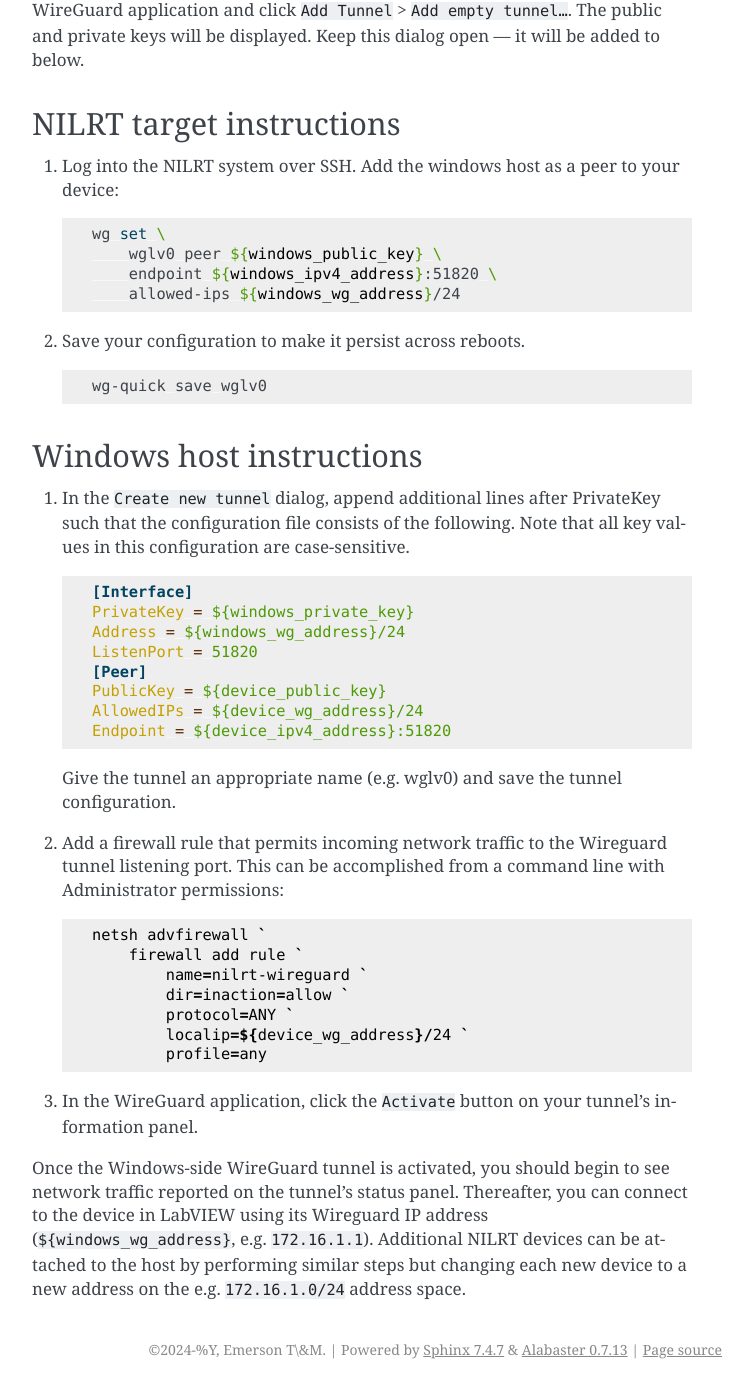
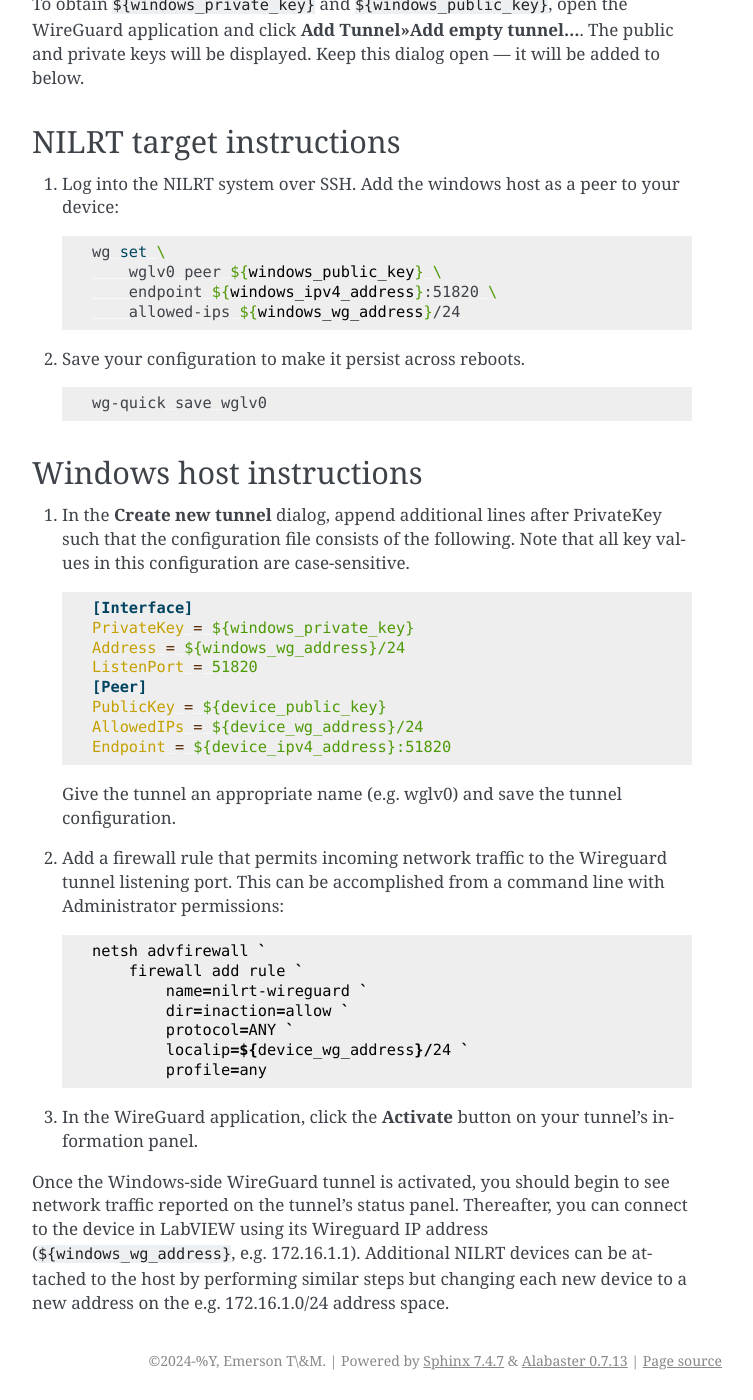
Before and after one commit to ni/nilrt-snac-guide, a Sphinx documentation site: the page built from source/appendix_2.rst, in a window 1280 px wide and 1400 px high, scrolled down 1817 px. Shown: the whole window, without its empty margins (388-1141 px from the left). Built offline with Sphinx 7.4.7, drawn with Linux system fonts in a browser that asks for light colours; some of the changed text lies outside the part shown.

```diff
--- a/source/appendix_2.rst
+++ b/source/appendix_2.rst
@@ -26,13 +26,13 @@ pseudocode variables, which you should replace before entry.
 | Variable                  | Description          | To compute…                   |Sample Value   |
 +===========================+======================+===============================+===============+
 |``${windows_private_key}`` | Private              | Open WireGuard,               |               |
-|                           | key of Windows host  | select **Add Tunnel » Create  | YJ0NxsWisQ…   |
+|                           | key of Windows host  | select **Add Tunnel»Create    | YJ0NxsWisQ…   |
 |                           |                      | New Tunnel…**, and record     |               |
-|                           |                      | the value of PrivateKey       |               |
+|                           |                      | the value of **PrivateKey**   |               |
 +---------------------------+----------------------+-------------------------------+---------------+
 | ``${windows_public_key}`` | Public key           | Record the value of "Public   |               |
-|                           | of Windows host      | key" in the Create new tunnel | OF9sbmVqTs…   |
-|                           |                      | dialog above                  |               |
+|                           | of Windows host      | key" in the **Create new      | OF9sbmVqTs…   |
+|                           |                      | tunnel** dialog above         |               |
 +---------------------------+----------------------+-------------------------------+---------------+
 |                           | IPv4 address of      | ``ipconfig``                  | 10.0.2.1      |
 |``${windows_ipv4_address}``| Windows host through |                               |               |
@@ -80,7 +80,7 @@ target and run
     wg show wglv0 private-key # private key
 
 To obtain ``${windows_private_key}`` and ``${windows_public_key}``, open the
-WireGuard application and click ``Add Tunnel`` > ``Add empty tunnel…``. The
+WireGuard application and click **Add Tunnel»Add empty tunnel…**. The
 public and private keys will be displayed. Keep this dialog open --- it
 will be added to below.
 
@@ -114,7 +114,7 @@ NILRT target instructions
 Windows host instructions
 ^^^^^^^^^^^^^^^^^^^^^^^^^
 
-1.  In the ``Create new tunnel`` dialog, append additional lines after
+1.  In the **Create new tunnel** dialog, append additional lines after
     PrivateKey such that the configuration file consists of the
     following. Note that all key values in this configuration are
     case-sensitive.
@@ -147,7 +147,7 @@ Windows host instructions
                 localip=${device_wg_address}/24 `
                 profile=any
 
-#.  In the WireGuard application, click the ``Activate`` button on your
+#.  In the WireGuard application, click the **Activate** button on your
     tunnel's information panel.
 
-Once the Windows-side WireGuard tunnel is activated, you should begin to see network traffic reported on the tunnel's status panel. Thereafter, you can connect to the device in LabVIEW using its Wireguard IP address (``${windows_wg_address}``, e.g. ``172.16.1.1``). Additional NILRT devices can be attached to the host by performing similar steps but changing each new device to a new address on the e.g. ``172.16.1.0/24`` address space.
+Once the Windows-side WireGuard tunnel is activated, you should begin to see network traffic reported on the tunnel's status panel. Thereafter, you can connect to the device in LabVIEW using its Wireguard IP address (``${windows_wg_address}``, e.g. 172.16.1.1). Additional NILRT devices can be attached to the host by performing similar steps but changing each new device to a new address on the e.g. 172.16.1.0/24 address space.
```
